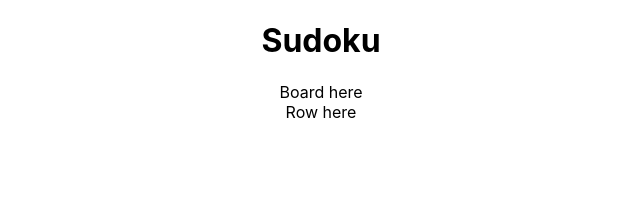
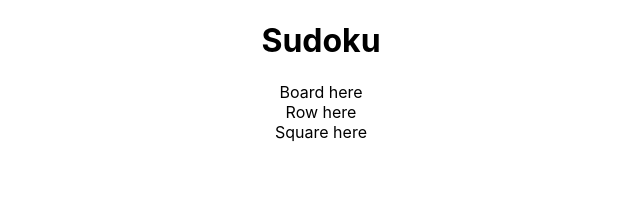
Before and after one commit to Mdobaidulla/project-3, a React (Create React App) app: page / in a window 1280 px wide. Shown: the top 212 px of the page, without its empty margins (319-959 px from the left). Built offline with nearby package versions, Linux system fonts and the light colour scheme.

Commit message:
added square component and updated Row.js to include it

```diff
--- a/src/components/Row.js
+++ b/src/components/Row.js
@@ -1,10 +1,12 @@
 import React, { Component } from 'react';
+import Square from './Square';
 
 class Row extends Component {
     render() {
         return (
             <div className="row">
                 Row here
+                <Square />
             </div>
         )
     }
--- /dev/null
+++ b/src/components/Square.js
@@ -0,0 +1,13 @@
+import React, { Component } from 'react';
+
+class Square extends Component {
+    render() {
+        return (
+            <div className="square">
+                Square here
+            </div>
+        )
+    }
+}
+
+export default Square;
```
